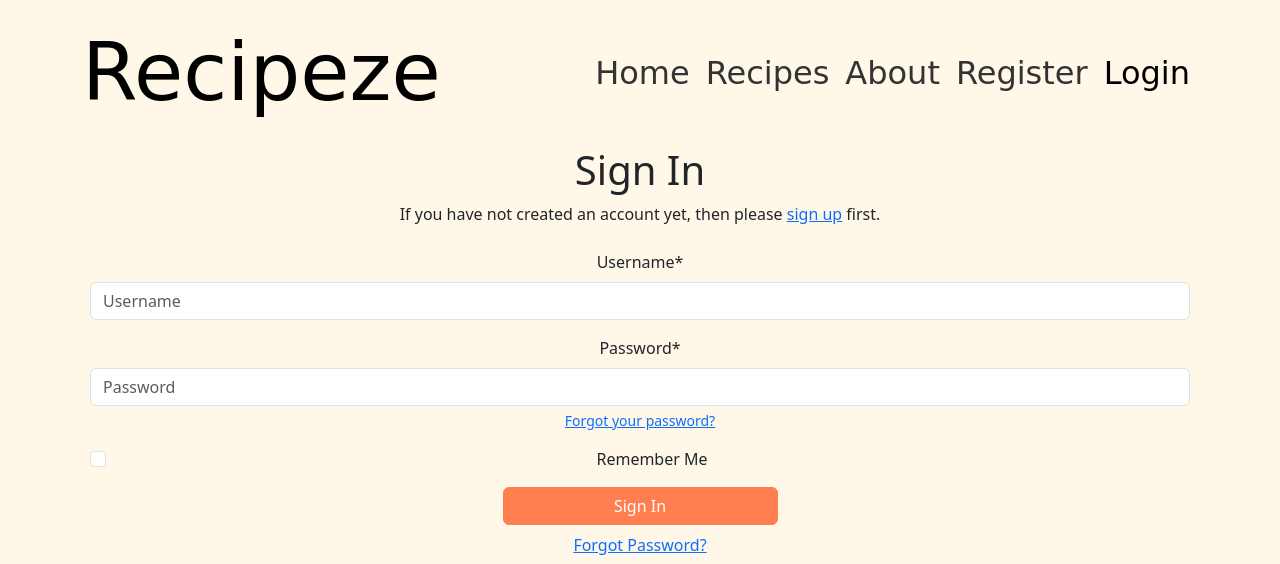
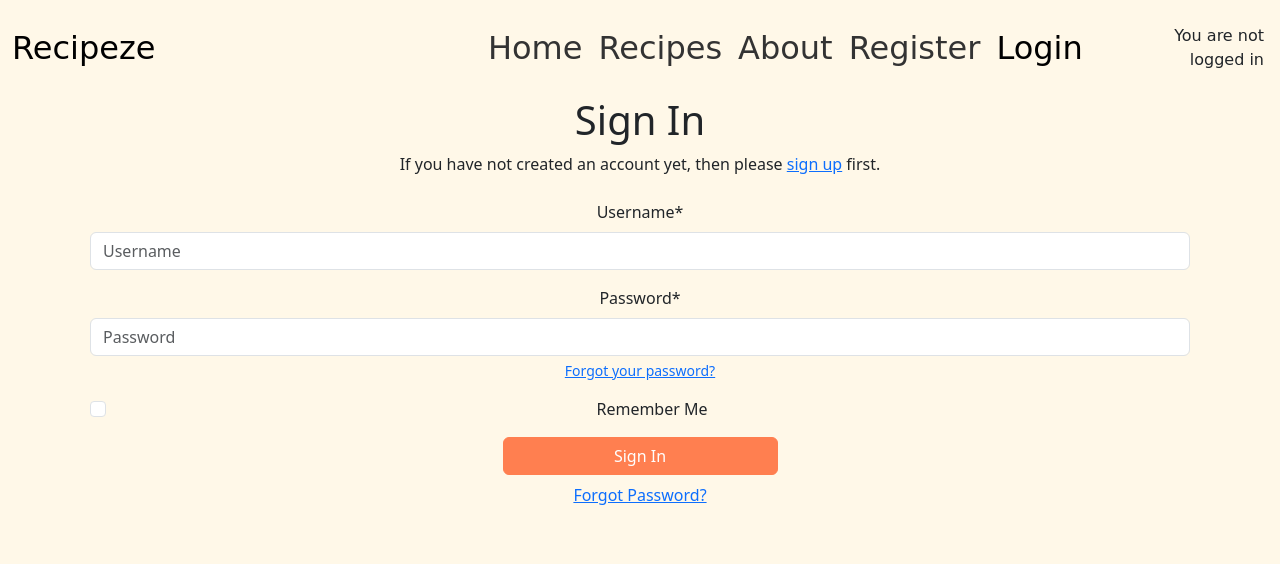
Before and after one commit to CiaranBrain/Recipeze, a Django app: a page that uses templates/includes/header.html in a window 1280 px wide. Shown: the top 564 px of the page. Run offline with Django 4.2, Linux system fonts and the light colour scheme; some libraries are stand-ins or nearby versions; some web fonts are replaced.

Commit message:
added a message in the navar to show if youre logegd in or not

```diff
--- a/static/css/style.css
+++ b/static/css/style.css
@@ -35,7 +35,7 @@ main {
 html, body {
   min-height: 100vh;
   padding-bottom: 30px;
-    background-color:#FFF8E8;
+  background-color:#FFF8E8;
 }
 
 /* navbar */
@@ -52,6 +52,10 @@ html, body {
   font-weight: 400;
   font-style: normal;
   background-color: transparent;
+
+}
+
+.navbar a {
   font-size: 2rem;
 }
 
@@ -75,6 +79,7 @@ html, body {
 .navbar-nav .nav-link:hover::after {
   width: 100%;
 }
+
 
 /* Footer styling */
 
--- a/templates/includes/header.html
+++ b/templates/includes/header.html
@@ -60,7 +60,13 @@
           >
         </li>
         {% endif %}
+
       </ul>
     </div>
   </div>
+  {% if user.is_authenticated %}
+      <p class="text-end m-3">You are logged in as {{ user.username }}</p>
+      {% else %}
+      <p class="text-end m-3">You are not logged in</p>
+      {% endif %}
 </nav>
```
